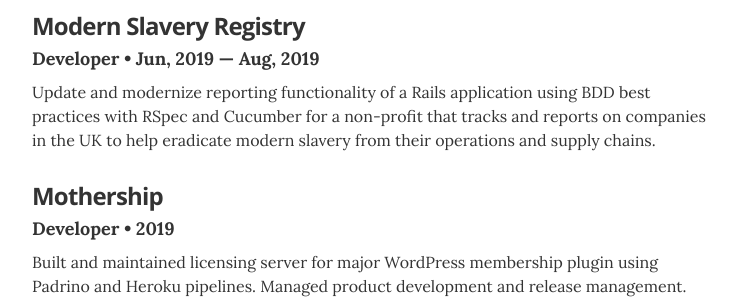
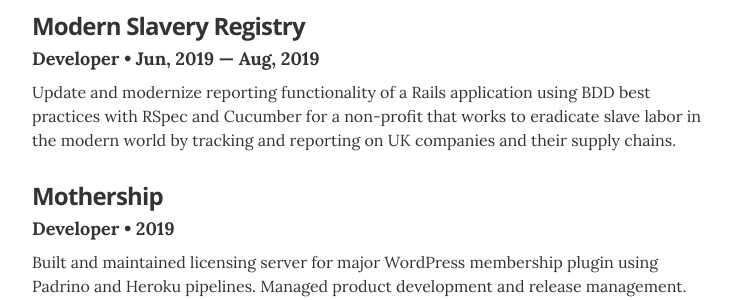
Before and after one commit to btoone/btoone.github.io, a Jekyll site: the page built from index.html, in a window 1280 px wide and 900 px high, scrolled down 1953 px. Shown: the part 178-478 px from the top of the window, without its empty margins (268-1011 px from the left). Built offline with Jekyll 4.4.1, drawn with Linux system fonts in a browser that asks for light colours.

Commit message:
Update projects and grammar

```diff
--- a/_data/projects.yml
+++ b/_data/projects.yml
@@ -29,9 +29,9 @@
   description: >
 
     Update and modernize reporting functionality of a Rails application using
-    BDD best practices with RSpec and Cucumber for a non-profit that tracks and
-    reports on companies in the UK to help eradicate modern slavery from their
-    operations and supply chains.
+    BDD best practices with RSpec and Cucumber for a non-profit that works to
+    eradicate slave labor in the modern world by tracking and reporting on UK
+    companies and their supply chains.
 
 # Caseproof
 - project: Mothership
```
